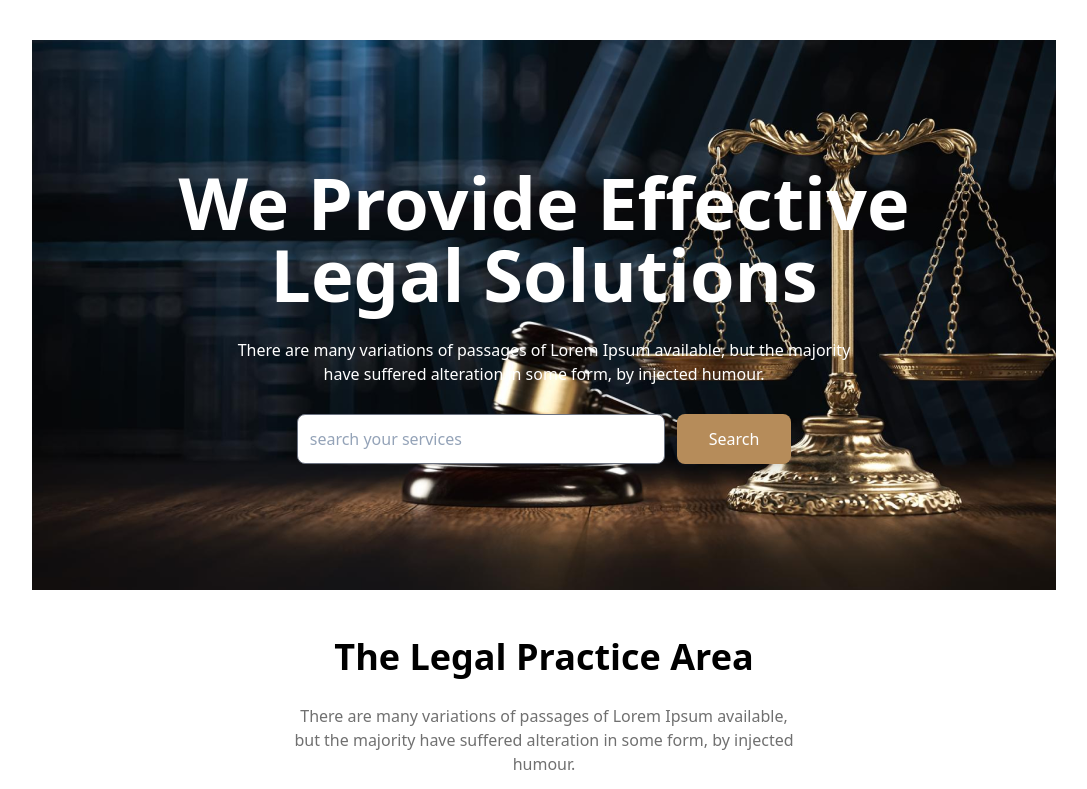
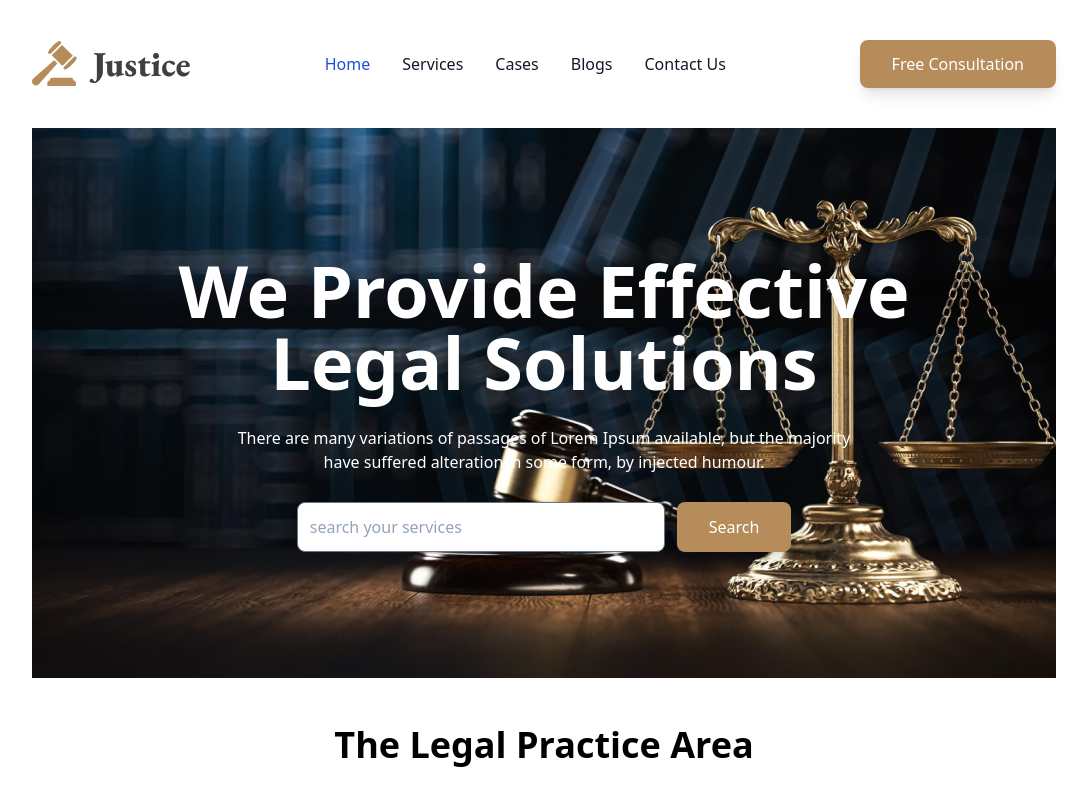
Before and after one commit to rijwanulalam/legal-solution, a plain HTML site: page index.html in a window 1280 px wide. Shown: the top 789 px of the page, without its empty margins (96-1183 px from the left). Drawn offline with nearby package versions, Linux system fonts and the light colour scheme.

Commit message:
nav bar added and responsive for mobile and large device

```diff
--- a/index.html
+++ b/index.html
@@ -13,11 +13,60 @@
 <body>
     <header class="max-w-screen-lg mx-auto">
         <!-- navbar -->
-        <nav>
 
-        </nav>
+            <nav
+                class="bg-white border-gray-200 dark:bg-gray-900">
+                <div class="max-w-screen-lg flex flex-wrap items-center justify-between mx-auto py-10">
+                    <a href="#" class="flex items-center">
+                        <img src="images/logo2.png" alt="">
+                    </a>
+                    <div class="flex md:order-2">
+                        <button
+                        class="bg-[#B68C5A] text-white rounded-lg py-3 max-md:px-2 md:px-8 shadow-lg font-medium"
+                        type="button">Free Consultation</button>
+                        <button data-collapse-toggle="navbar-default" type="button"
+                            class="inline-flex items-center p-2 w-10 h-10 justify-center text-sm text-gray-500 rounded-lg md:hidden hover:bg-gray-100 focus:outline-none focus:ring-2 focus:ring-gray-200 dark:text-gray-400 dark:hover:bg-gray-700 dark:focus:ring-gray-600"
+                            aria-controls="navbar-default" aria-hidden="true">
+                            <span class="sr-only">Open main menu</span>
+                            <svg class="w-5 h-5" aria-hidden="true" xmlns="http://www.w3.org/2000/svg" fill="none"
+                                viewBox="0 0 17 14">
+                                <path stroke="currentColor" stroke-linecap="round" stroke-linejoin="round"
+                                    stroke-width="2" d="M1 1h15M1 7h15M1 13h15" />
+                            </svg>
+                        </button>
+                    </div>
+                    <div class="items-center justify-between hidden w-full md:flex md:w-auto md:order-1"
+                        id="navbar-default">
+                        <ul
+                            class="flex flex-col p-4 md:p-0 mt-4 font-medium border border-gray-100 rounded-lg bg-gray-50 md:flex-row md:space-x-8 md:mt-0 md:border-0 md:bg-white dark:bg-gray-800 md:dark:bg-gray-900 dark:border-gray-700">
+                            <li>
+                                <a href="#"
+                                    class="block py-2 pl-3 pr-4 text-white bg-blue-700 rounded md:bg-transparent md:text-blue-700 md:p-0 md:dark:text-blue-500"
+                                    aria-current="page">Home</a>
+                            </li>
+                            <li>
+                                <a href="#"
+                                    class="block py-2 pl-3 pr-4 text-gray-900 rounded hover:bg-gray-100 md:hover:bg-transparent md:hover:text-blue-700 md:p-0 md:dark:hover:text-blue-500 dark:text-white dark:hover:bg-gray-700 dark:hover:text-white md:dark:hover:bg-transparent dark:border-gray-700">Services</a>
+                            </li>
+                            <li>
+                                <a href="#"
+                                    class="block py-2 pl-3 pr-4 text-gray-900 rounded hover:bg-gray-100 md:hover:bg-transparent md:hover:text-blue-700 md:p-0 md:dark:hover:text-blue-500 dark:text-white dark:hover:bg-gray-700 dark:hover:text-white md:dark:hover:bg-transparent dark:border-gray-700">Cases</a>
+                            </li>
+                            <li>
+                                <a href="#"
+                                    class="block py-2 pl-3 pr-4 text-gray-900 rounded hover:bg-gray-100 md:hover:bg-transparent md:hover:text-blue-700 md:p-0 md:dark:hover:text-blue-500 dark:text-white dark:hover:bg-gray-700 dark:hover:text-white md:dark:hover:bg-transparent dark:border-gray-700">Blogs</a>
+                            </li>
+                            <li>
+                                <a href="#"
+                                    class="block py-2 pl-3 pr-4 text-gray-900 rounded hover:bg-gray-100 md:hover:bg-transparent md:hover:text-blue-700 md:p-0 md:dark:hover:text-blue-500 dark:text-white dark:hover:bg-gray-700 dark:hover:text-white md:dark:hover:bg-transparent dark:border-gray-700">Contact Us</a>
+                            </li>
+                        </ul>
+                    </div>
+                </div>
+            </nav>
+
         <!-- banner -->
-        <div class="w-100 h-[550px] bg-[url('images/banner.png')] bg-cover bg-right md:bg-center my-10">
+        <div class="w-100 h-[550px] bg-[url('images/banner.png')] bg-cover bg-right md:bg-center mb-10">
             <div class="text-white text-center h-full flex flex-col justify-center items-center md:w-3/4 mx-auto">
                 <h1 class="text-5xl md:text-7xl font-bold">We Provide Effective <br> Legal Solutions</h1>
                 <p class="font-normal leading-6 my-7">There are many variations of passages of Lorem Ipsum available,
@@ -39,7 +88,7 @@
         <!-- legal practice -->
         <section class="text-center">
             <h1 class="text-4xl font-extrabold leading-normal">The Legal Practice Area</h1>
-            <p class="w-1/2 mx-auto leading-6 font-normal text-[#707070] my-5">There are many variations of passages of
+            <p class="md:w-1/2 mx-auto leading-6 font-normal text-[#707070] my-5">There are many variations of passages of
                 Lorem Ipsum available, but the majority have suffered alteration in some form, by injected humour.</p>
             <div class="my-16 grid grid-cols-1 md:grid-cols-3 divide-x divide-y">
                 <div class="text-center p-12">
@@ -413,7 +462,7 @@
         <div class="max-w-screen-lg mx-auto py-20">
             <div class="grid grid-cols-1 md:grid-cols-2 lg:grid-cols-4 gap-10 text-white max-md:mx-2">
                 <div>
-                    <img class="fill-white" src="images/logo2.png" alt="">
+                    <img class="fill-white" src="images/logo.png" alt="">
                     <p class="text-normal leading-6 text-[#CFCFCF] mt-10">There are many variations of passages of Lorem
                         Ipsum available, but the majority have suffered alteration in some form, by injected humour.</p>
                 </div>
@@ -441,12 +490,14 @@
                 </div>
                 <div>
                     <h2 class="text-2xl font-extrabold mb-10">Subscribe</h2>
-                    <p class="text-[#CFCFCF] leading-6 mb-7">Subscribe for our latest & Articles. We Won’t Give You Spam Mails</p>
+                    <p class="text-[#CFCFCF] leading-6 mb-7">Subscribe for our latest & Articles. We Won’t Give You Spam
+                        Mails</p>
                     <div class="flex">
                         <input
-                        class="block p-5 w-full text-sm text-gray-900 bg-gray-50 rounded-lg border border-gray-300 focus:ring-blue-500 focus:border-blue-500 dark:bg-gray-700 dark:border-gray-600 dark:placeholder-gray-400 dark:text-white dark:focus:ring-blue-500 dark:focus:border-blue-500"
-                        placeholder="Email Address" type="email">
-                        <button class="rounded-lg p-5 bg-[#B68C5A] shadow-lg font-medium"><img src="images/Frame.svg" alt=""></button>
+                            class="block p-5 w-full text-sm text-gray-900 bg-gray-50 rounded-lg border border-gray-300 focus:ring-blue-500 focus:border-blue-500 dark:bg-gray-700 dark:border-gray-600 dark:placeholder-gray-400 dark:text-white dark:focus:ring-blue-500 dark:focus:border-blue-500"
+                            placeholder="Email Address" type="email">
+                        <button class="rounded-lg p-5 bg-[#B68C5A] shadow-lg font-medium"><img src="images/Frame.svg"
+                                alt=""></button>
                     </div>
                 </div>
             </div>
```
